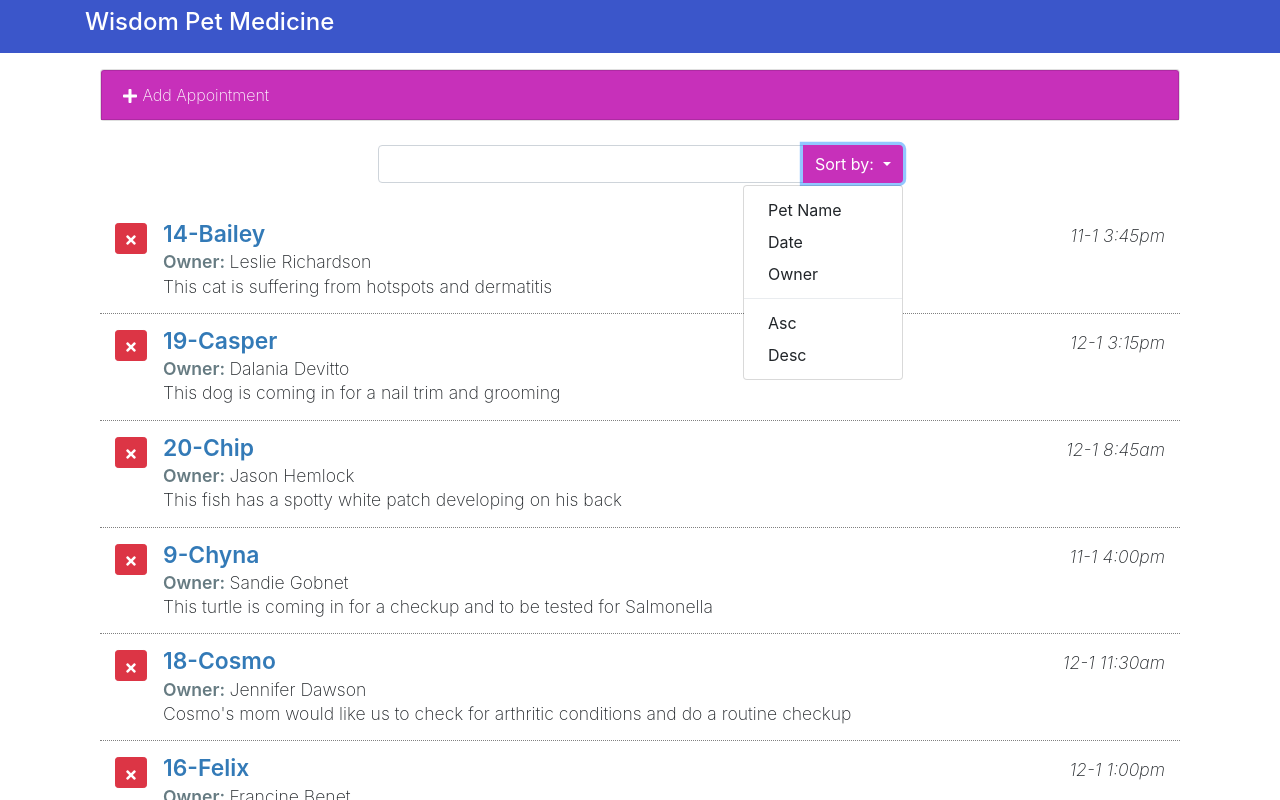
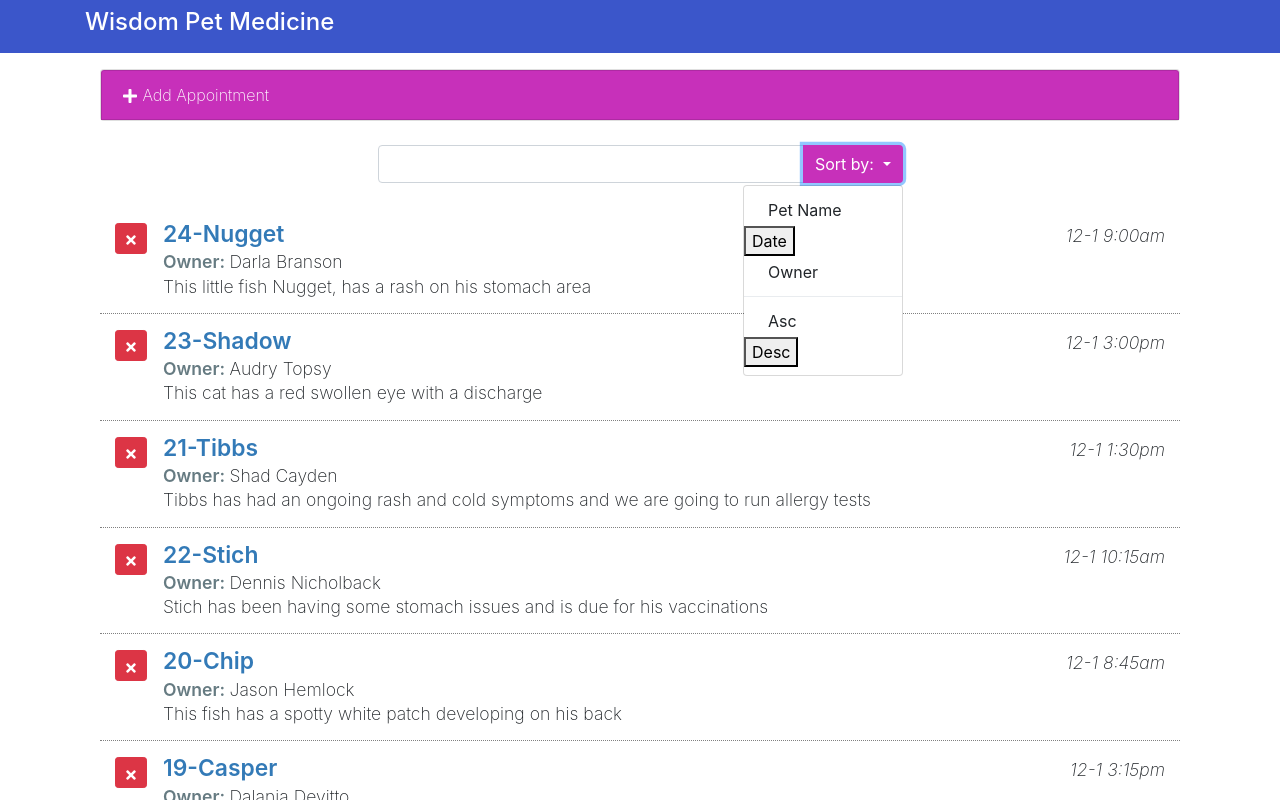
Before and after one commit to kwarodom/learnreactinterface, a React (Create React App) app: page / in a window 1280 px wide. Both pictures are taken after a click on the button "Sort by:". Shown: the top 800 px of the page. Built offline with nearby package versions, Linux system fonts and the light colour scheme.

Commit message:
4.2 Managing drop-down display

```diff
--- a/src/components/App.js
+++ b/src/components/App.js
@@ -15,8 +15,8 @@ class App extends Component {
       myAppointments: [],
       lastIndex: 0,
       formDisplay: false,
-      orderBy: "petName",
-      orderDir: "asc"
+      orderBy: "aptDate",
+      orderDir: "desc"
     }
     this.deleteAppointment = this.deleteAppointment.bind(this);
     this.toggleForm = this.toggleForm.bind(this);
@@ -97,7 +97,10 @@ class App extends Component {
                 toggleForm={this.toggleForm}
                 addAppointment={this.addAppointment}
                 />
-                <SearchAppointments />
+                <SearchAppointments
+                  orderBy={this.state.orderBy}
+                  orderDir={this.state.orderDir}
+                />
                 <ListAppointments appointments={ filteredApts }
                 deleteAppointment={ this.deleteAppointment } />
               </div>
--- a/src/components/SearchAppointments.js
+++ b/src/components/SearchAppointments.js
@@ -24,20 +24,35 @@ class SearchAppointments extends Component {
               </button>
 
               <div className="sort-menu dropdown-menu dropdown-menu-right">
-                <button className="sort-by dropdown-item" href="#">
+                <button className={
+                    "sort-by dropdown-item" +
+                    (this.props.orderBy === 'petName' ? 'active' : '')
+                 } href="#">
                   Pet Name
                 </button>
-                <button className="sort-by dropdown-item" href="#">
+                <button className={
+                    "sort-by dropdown-item" +
+                    (this.props.orderBy === 'aptDate' ? 'active' : '')
+                 } href="#">
                   Date
                 </button>
-                <button className="sort-by dropdown-item" href="#">
+                <button className={
+                    "sort-by dropdown-item" +
+                    (this.props.orderBy === 'ownerName' ? 'active' : '')
+                 } href="#">
                   Owner
                 </button>
                 <div role="separator" className="dropdown-divider" />
-                <button className="sort-by dropdown-item" href="#">
+                <button className={
+                    "sort-by dropdown-item" +
+                    (this.props.orderDir === 'asc' ? 'active' : '')
+                 } href="#">
                   Asc
                 </button>
-                <button className="sort-by dropdown-item" href="#">
+                <button className={
+                    "sort-by dropdown-item" +
+                    (this.props.orderDir === 'desc' ? 'active' : '')
+                 } href="#">
                   Desc
                 </button>
               </div>
```
